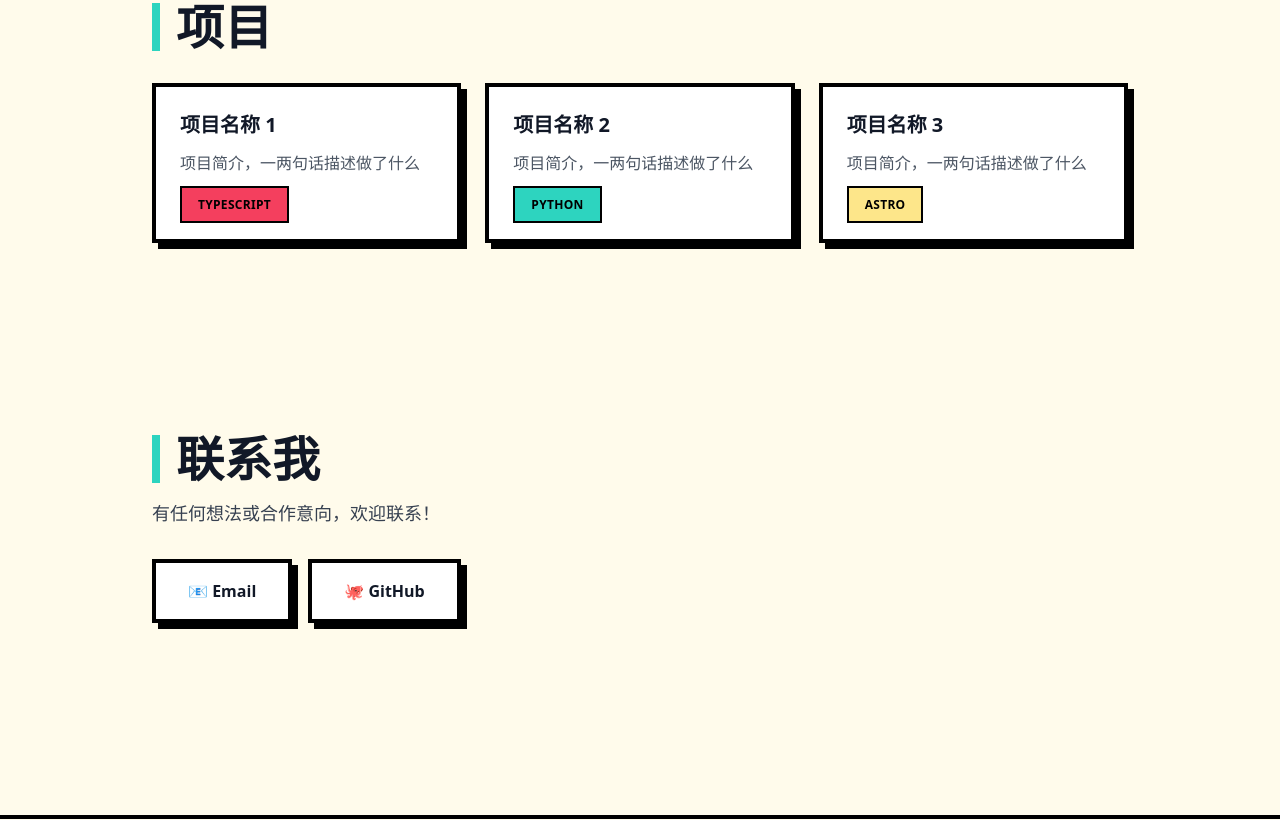
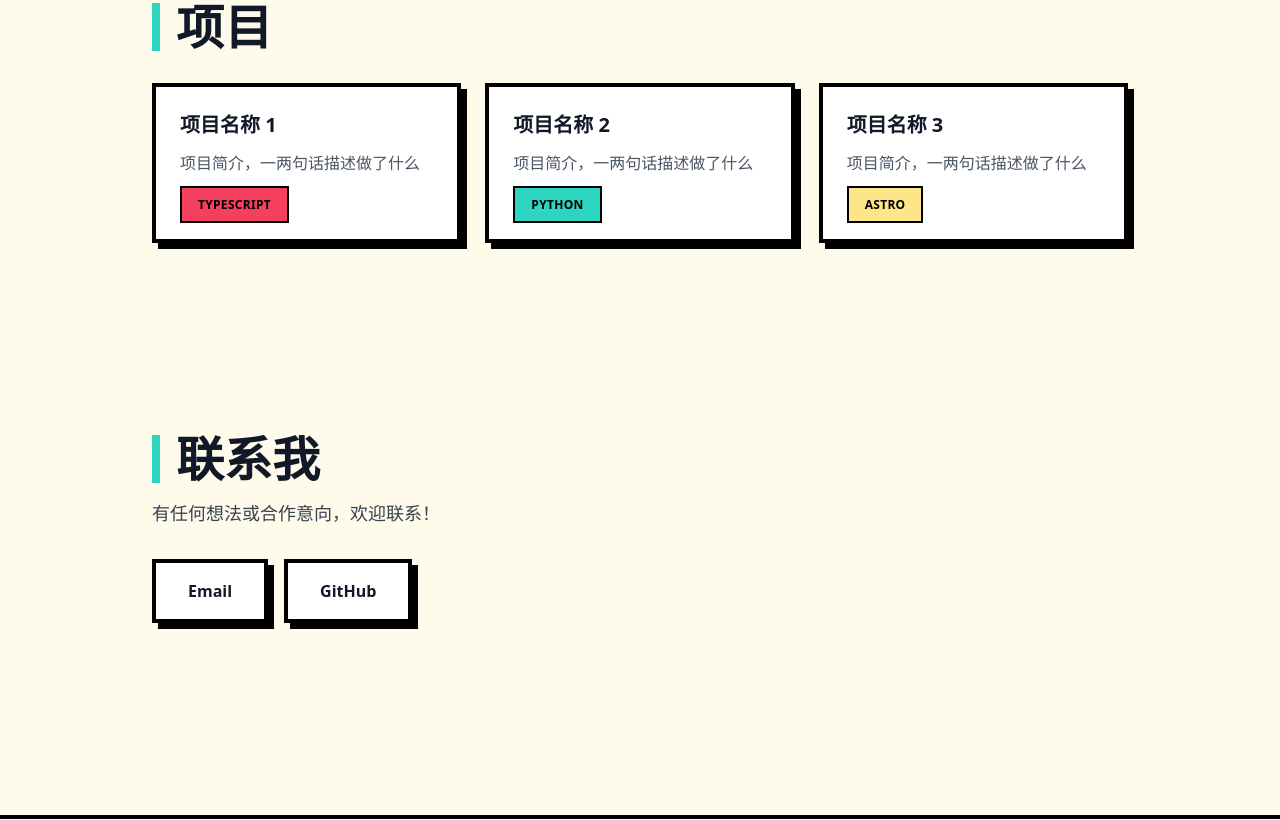
Before and after one commit to easysunsg/easysunsg.github.io, an Astro site: page / in a window 1280 px wide. Shown: the part 1369-2189 px from the top of the page. Built offline with nearby package versions, Linux system fonts and the light colour scheme; Astro itself is replaced by a stand-in of ours.

Commit message:
Modify the icon and basic information

```diff
--- a/src/pages/index.astro
+++ b/src/pages/index.astro
@@ -9,7 +9,7 @@ import Layout from '../layouts/Layout.astro';
     <div class="max-w-2xl">
       <p class="text-sm font-black uppercase tracking-widest mb-4 bg-rose-500 text-white px-4 py-2 inline-block border-2 border-black shadow-[4px_4px_0px_0px_rgba(0,0,0,1)]">Hello, World 👋</p>
       <h1 class="text-6xl font-black mb-6 leading-tight">
-        我是 <span class="bg-teal-400 px-2 border-b-4 border-black">你的名字</span>
+        我是 <span class="bg-teal-400 px-2 border-b-4 border-black">刚子</span>
       </h1>
       <p class="text-lg mb-10 font-medium text-gray-700">
         一句话介绍自己，比如：全栈开发者 / 设计师 / 终身学习者。<br/>
@@ -68,11 +68,11 @@ import Layout from '../layouts/Layout.astro';
     <h2 class="text-5xl font-black mb-4 border-l-8 border-teal-400 pl-4">联系我</h2>
     <p class="text-lg font-medium text-gray-700 mb-8">有任何想法或合作意向，欢迎联系！</p>
     <div class="flex gap-4 flex-wrap">
-      <a href="mailto:your@email.com" class="bg-white border-4 border-black px-8 py-4 font-black shadow-[6px_6px_0px_0px_rgba(0,0,0,1)] hover:shadow-[8px_8px_0px_0px_rgba(0,0,0,1)] hover:translate-x-[-2px] hover:translate-y-[-2px] transition-all hover:bg-rose-500 hover:text-white">
-        📧 Email
+      <a href="mailto:sunsgjob@163.com" class="bg-white border-4 border-black px-8 py-4 font-black shadow-[6px_6px_0px_0px_rgba(0,0,0,1)] hover:shadow-[8px_8px_0px_0px_rgba(0,0,0,1)] hover:translate-x-[-2px] hover:translate-y-[-2px] transition-all hover:bg-rose-500 hover:text-white">
+        Email
       </a>
-      <a href="https://github.com/your-username" class="bg-white border-4 border-black px-8 py-4 font-black shadow-[6px_6px_0px_0px_rgba(0,0,0,1)] hover:shadow-[8px_8px_0px_0px_rgba(0,0,0,1)] hover:translate-x-[-2px] hover:translate-y-[-2px] transition-all hover:bg-teal-400 hover:text-black">
-        🐙 GitHub
+      <a href="https://github.com/easysunsg" class="bg-white border-4 border-black px-8 py-4 font-black shadow-[6px_6px_0px_0px_rgba(0,0,0,1)] hover:shadow-[8px_8px_0px_0px_rgba(0,0,0,1)] hover:translate-x-[-2px] hover:translate-y-[-2px] transition-all hover:bg-teal-400 hover:text-black">
+        GitHub
       </a>
     </div>
   </section>
```
Also changed, not shown: public/favicon.ico.
